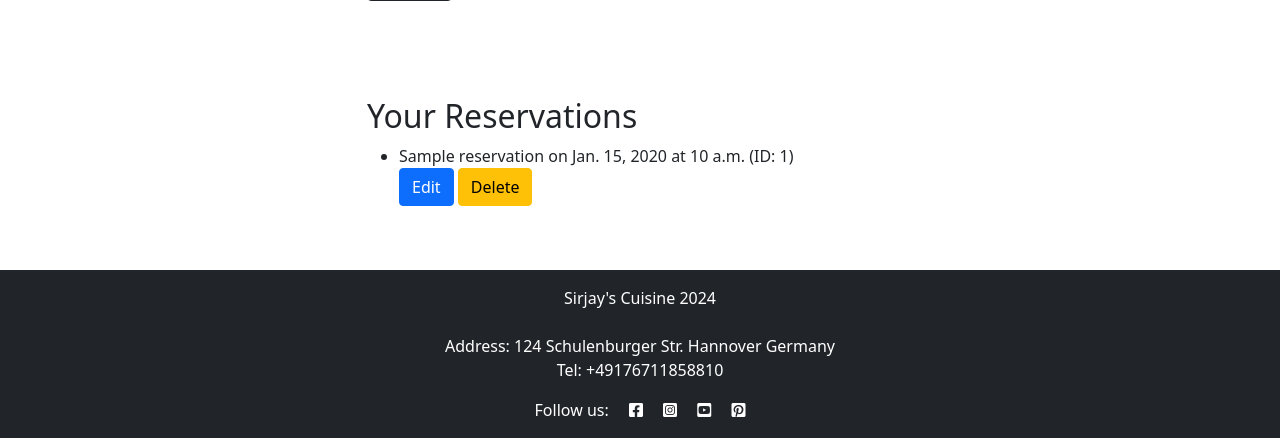
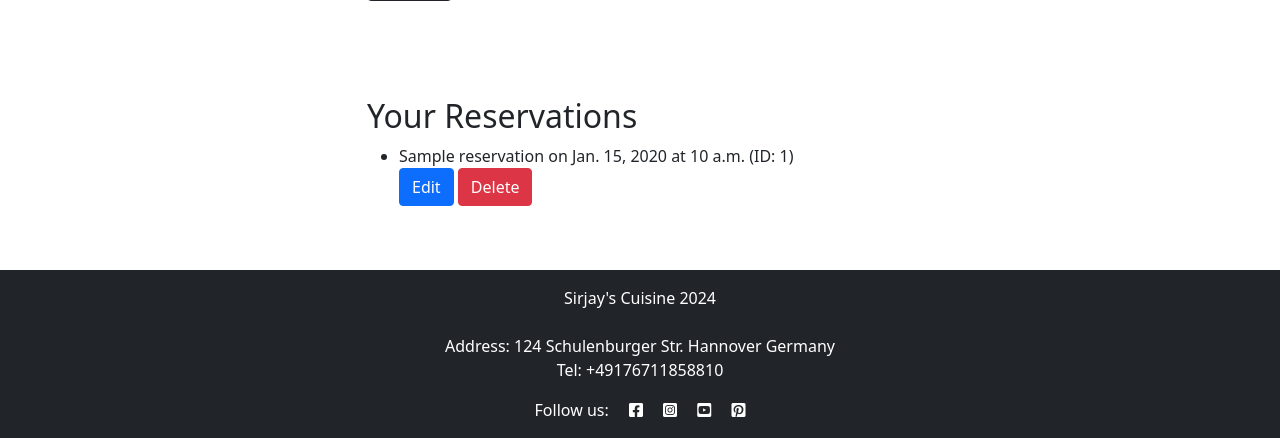
Before and after one commit to Sirjay009/Sirjays-Cuisine, a Django app: page /reservation/ in a window 1280 px wide. Shown: the part 1200-1638 px from the top of the page. Run offline with Django 4.2, Linux system fonts and the light colour scheme; a user stored in the database is signed in; tables that the repository leaves empty hold one stand-in row (values such as "Sample post"); some libraries are stand-ins or nearby versions.

Commit message:
Re-style 'Delete' button

```diff
--- a/reservation/templates/reservation/reservation_list.html
+++ b/reservation/templates/reservation/reservation_list.html
@@ -43,7 +43,7 @@
                         <form action="" method="POST" class="reserve-instance-form">
                             {% csrf_token %}
                             <a href="{% url 'reservation_edit' reservation.id %}" class="btn btn-edit btn-primary">Edit</a>
-                            <a href="{% url 'reservation_delete' reservation.id %}" class="btn btn-delete btn-warning" data-reservation_id="{{ reservation.id }}">Delete</a>
+                            <a href="{% url 'reservation_delete' reservation.id %}" class="btn btn-delete btn-danger" data-reservation_id="{{ reservation.id }}">Delete</a>
                         </form>
                     </div>
                 </li>
```
